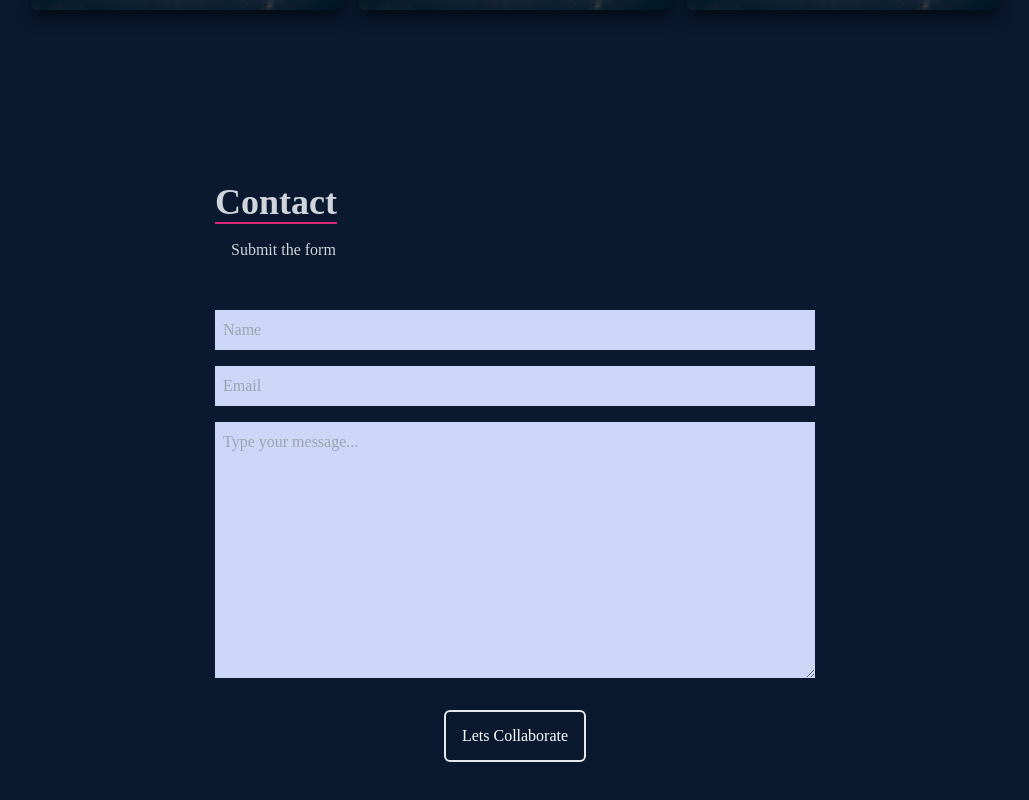
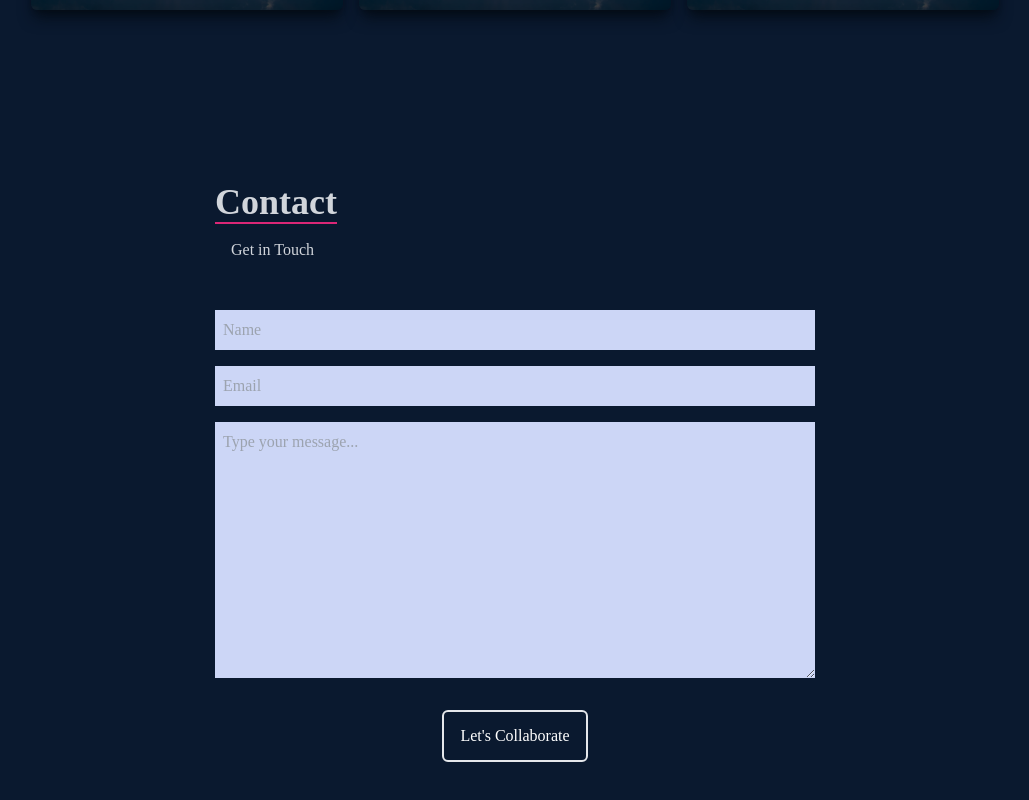
Before and after one commit to chiraglal/portfolio, a React (Create React App) app: page / in a window 1280 px wide. Shown: the part 3112-3912 px from the top of the page, without its empty margins (125-1154 px from the left). Built offline with nearby package versions, Linux system fonts and the light colour scheme.

Commit message:
Update Contact.js

```diff
--- a/src/components/Contact.js
+++ b/src/components/Contact.js
@@ -15,7 +15,7 @@ const Contact = () => {
           <p className="text-4xl border-b-2 border-pink-600 inline font-bold text-gray-300">
             Contact
           </p>
-          <p className="text-gray-300 p-4">Submit the form</p>
+          <p className="text-gray-300 p-4">Get in Touch</p>
         </div>
         <input
           type="text"
@@ -36,7 +36,7 @@ const Contact = () => {
           placeholder="Type your message..."
         ></textarea>
         <button className="text-white border-2 hover:bg-pink-600 hover:border-pink-600 px-4 py-3 mx-auto flex items-center my-8 rounded-md">
-          Lets Collaborate
+          Let's Collaborate
         </button>
       </form>
     </div>
```
